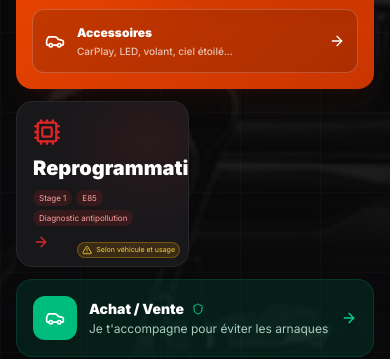
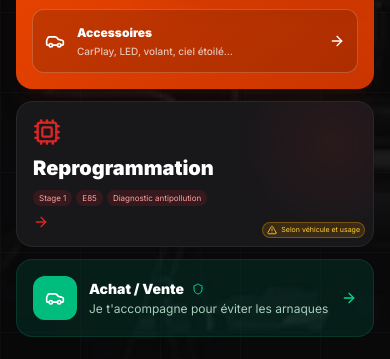
Before and after one commit to yassautopro34-blip/CODE-Web-Yassauto, a Next.js app: page / in a window 390 px wide. Shown: the part 868-1227 px from the top of the page. Built offline with nearby package versions, Linux system fonts and the light colour scheme; no server answers; the database is empty.

Commit message:
fix(home): afficher reprogrammation pleine largeur sur mobile

```diff
--- a/src/components/home/ServicesGrid.tsx
+++ b/src/components/home/ServicesGrid.tsx
@@ -128,7 +128,7 @@ export const ServicesGrid: React.FC = () => {
           {/* REPROGRAMMATION */}
           <Link
             href="/reprogrammation"
-            className="col-span-1 lg:col-span-7 group bg-zinc-900 rounded-2xl lg:rounded-3xl p-4 md:p-5 lg:p-6 border border-zinc-800 hover:border-brand-red/40 relative overflow-hidden"
+            className="col-span-2 lg:col-span-7 group bg-zinc-900 rounded-2xl lg:rounded-3xl p-4 md:p-5 lg:p-6 border border-zinc-800 hover:border-brand-red/40 relative overflow-hidden"
           >
             <div className="absolute top-0 right-0 w-20 h-20 md:w-24 md:h-24 bg-brand-red/20 rounded-full blur-[40px] md:blur-[50px]"></div>
             <div className="relative">
```
